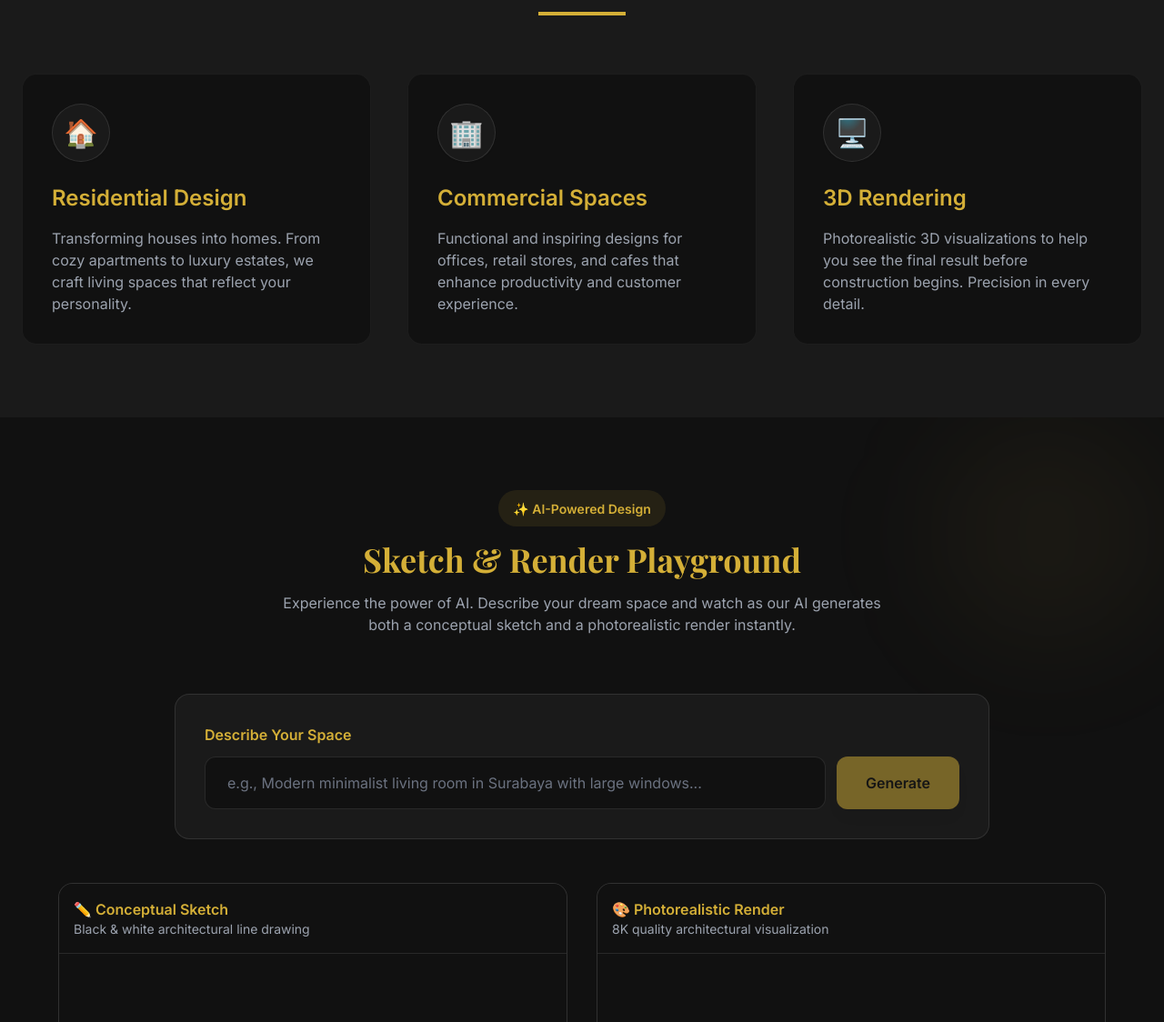
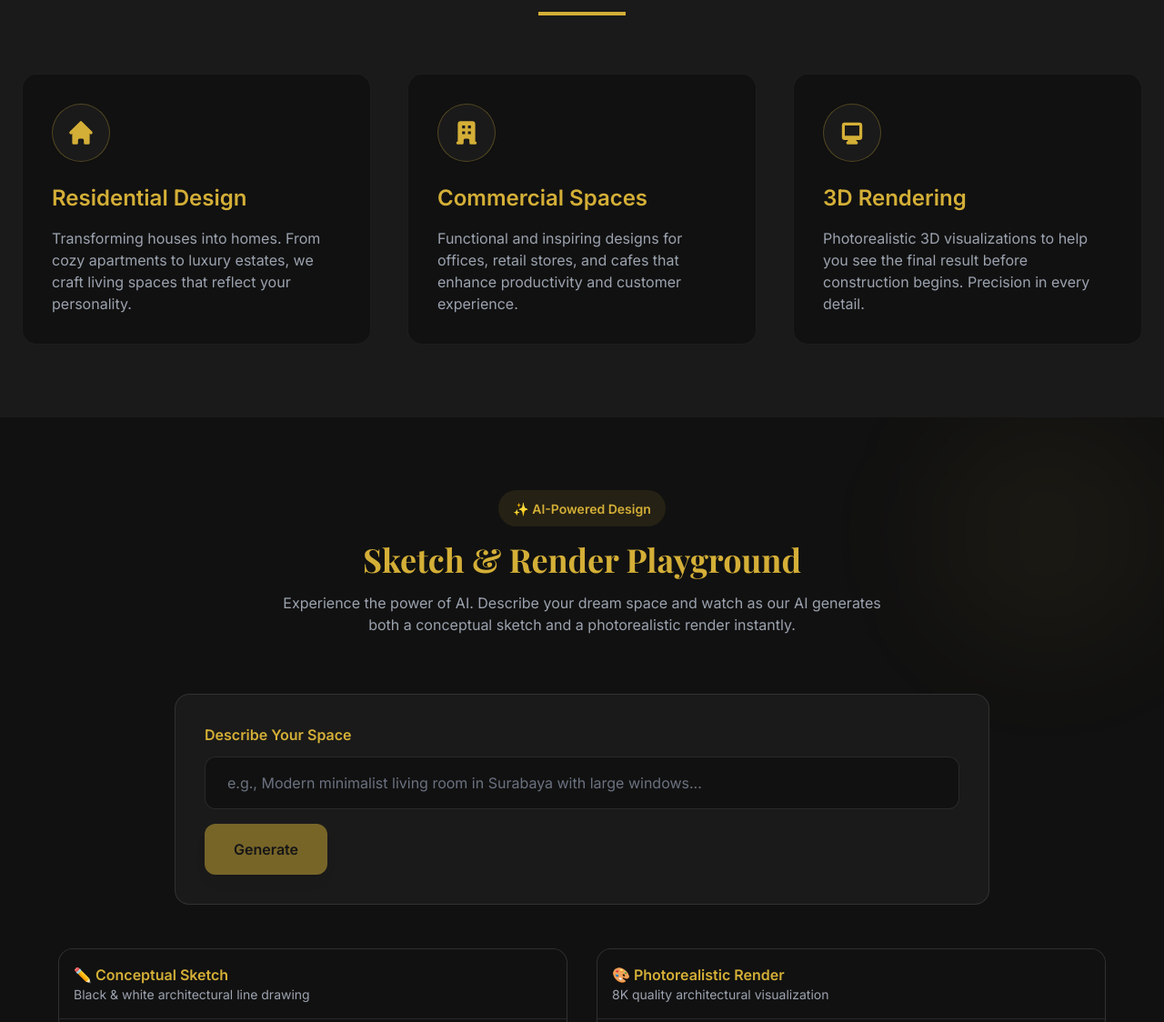
Before and after one commit to adityonugrohoid/maven-prime-solution, a plain HTML site: page index.html in a window 1280 px wide. Shown: the part 923-2047 px from the top of the page at 91% size. Drawn offline with nearby package versions, Linux system fonts and the light colour scheme.

Commit message:
feat: adjust AI Playground button position for mobile mode

```diff
--- a/index.html
+++ b/index.html
@@ -121,6 +121,7 @@
             <!-- Desktop Menu -->
             <div class="hidden md:flex space-x-8">
                 <a href="#services" class="text-light hover:text-primary transition">Services</a>
+                <a href="#ai-playground" class="text-light hover:text-primary transition">AI Playground</a>
                 <a href="#portfolio" class="text-light hover:text-primary transition">Portfolio</a>
                 <a href="#about" class="text-light hover:text-primary transition">About</a>
                 <a href="#contact"
@@ -143,6 +144,8 @@
             <div class="flex flex-col p-6 space-y-4">
                 <a href="#services" @click="mobileMenuOpen = false"
                     class="text-lg text-light hover:text-primary">Services</a>
+                <a href="#ai-playground" @click="mobileMenuOpen = false"
+                    class="text-lg text-light hover:text-primary">AI Playground</a>
                 <a href="#portfolio" @click="mobileMenuOpen = false"
                     class="text-lg text-light hover:text-primary">Portfolio</a>
                 <a href="#about" @click="mobileMenuOpen = false" class="text-lg text-light hover:text-primary">About</a>
@@ -195,8 +198,13 @@
                 <div
                     class="p-8 bg-secondary rounded-2xl hover:shadow-xl transition duration-300 group border border-white/5">
                     <div
-                        class="w-16 h-16 bg-neutral rounded-full flex items-center justify-center mb-6 text-3xl shadow-sm group-hover:scale-110 transition border border-white/10">
-                        🏠</div>
+                        class="w-16 h-16 bg-neutral rounded-full flex items-center justify-center mb-6 shadow-sm group-hover:scale-110 transition border border-primary/30">
+                        <svg class="w-8 h-8 text-primary" fill="currentColor" viewBox="0 0 20 20">
+                            <path
+                                d="M10.707 2.293a1 1 0 00-1.414 0l-7 7a1 1 0 001.414 1.414L4 10.414V17a1 1 0 001 1h2a1 1 0 001-1v-2a1 1 0 011-1h2a1 1 0 011 1v2a1 1 0 001 1h2a1 1 0 001-1v-6.586l.293.293a1 1 0 001.414-1.414l-7-7z">
+                            </path>
+                        </svg>
+                    </div>
                     <h3 class="text-2xl font-bold text-primary mb-4">Residential Design</h3>
                     <p class="text-gray-400">Transforming houses into homes. From cozy apartments to luxury estates, we
                         craft living spaces that reflect your personality.</p>
@@ -206,8 +214,13 @@
                 <div
                     class="p-8 bg-secondary rounded-2xl hover:shadow-xl transition duration-300 group border border-white/5">
                     <div
-                        class="w-16 h-16 bg-neutral rounded-full flex items-center justify-center mb-6 text-3xl shadow-sm group-hover:scale-110 transition border border-white/10">
-                        🏢</div>
+                        class="w-16 h-16 bg-neutral rounded-full flex items-center justify-center mb-6 shadow-sm group-hover:scale-110 transition border border-primary/30">
+                        <svg class="w-8 h-8 text-primary" fill="currentColor" viewBox="0 0 20 20">
+                            <path fill-rule="evenodd"
+                                d="M4 4a2 2 0 012-2h8a2 2 0 012 2v12a1 1 0 110 2h-3a1 1 0 01-1-1v-2a1 1 0 00-1-1H9a1 1 0 00-1 1v2a1 1 0 01-1 1H4a1 1 0 110-2V4zm3 1h2v2H7V5zm2 4H7v2h2V9zm2-4h2v2h-2V5zm2 4h-2v2h2V9z"
+                                clip-rule="evenodd"></path>
+                        </svg>
+                    </div>
                     <h3 class="text-2xl font-bold text-primary mb-4">Commercial Spaces</h3>
                     <p class="text-gray-400">Functional and inspiring designs for offices, retail stores, and cafes that
                         enhance productivity and customer experience.</p>
@@ -217,8 +230,13 @@
                 <div
                     class="p-8 bg-secondary rounded-2xl hover:shadow-xl transition duration-300 group border border-white/5">
                     <div
-                        class="w-16 h-16 bg-neutral rounded-full flex items-center justify-center mb-6 text-3xl shadow-sm group-hover:scale-110 transition border border-white/10">
-                        🖥️</div>
+                        class="w-16 h-16 bg-neutral rounded-full flex items-center justify-center mb-6 shadow-sm group-hover:scale-110 transition border border-primary/30">
+                        <svg class="w-8 h-8 text-primary" fill="currentColor" viewBox="0 0 20 20">
+                            <path fill-rule="evenodd"
+                                d="M3 5a2 2 0 012-2h10a2 2 0 012 2v8a2 2 0 01-2 2h-2.22l.123.489.804.804A1 1 0 0113 18H7a1 1 0 01-.707-1.707l.804-.804L7.22 15H5a2 2 0 01-2-2V5zm5.771 7H5V5h10v7H8.771z"
+                                clip-rule="evenodd"></path>
+                        </svg>
+                    </div>
                     <h3 class="text-2xl font-bold text-primary mb-4">3D Rendering</h3>
                     <p class="text-gray-400">Photorealistic 3D visualizations to help you see the final result before
                         construction begins. Precision in every detail.</p>
@@ -250,17 +268,14 @@
             <div class="max-w-4xl mx-auto mb-12">
                 <div class="bg-neutral rounded-2xl p-8 border border-white/10">
                     <label class="block text-primary font-bold mb-3">Describe Your Space</label>
-                    <div class="flex gap-3">
-                        <input type="text" x-model="playgroundInput"
-                            placeholder="e.g., Modern minimalist living room in Surabaya with large windows..."
-                            class="flex-1 px-6 py-4 bg-secondary rounded-xl text-white focus:outline-none focus:ring-2 focus:ring-primary/50 placeholder-gray-500 border border-white/10">
-                        <button @click="generatePlaygroundDesign"
-                            :disabled="playgroundLoading || !playgroundInput.trim()"
-                            class="px-8 py-4 bg-primary text-secondary font-bold rounded-xl hover:bg-accent disabled:opacity-50 disabled:cursor-not-allowed transition shadow-lg">
-                            <span x-show="!playgroundLoading">Generate</span>
-                            <span x-show="playgroundLoading">Generating...</span>
-                        </button>
-                    </div>
+                    <input type="text" x-model="playgroundInput"
+                        placeholder="e.g., Modern minimalist living room in Surabaya with large windows..."
+                        class="w-full px-6 py-4 bg-secondary rounded-xl text-white focus:outline-none focus:ring-2 focus:ring-primary/50 placeholder-gray-500 border border-white/10 mb-4">
+                    <button @click="generatePlaygroundDesign" :disabled="playgroundLoading || !playgroundInput.trim()"
+                        class="w-full md:w-auto px-8 py-4 bg-primary text-secondary font-bold rounded-xl hover:bg-accent disabled:opacity-50 disabled:cursor-not-allowed transition shadow-lg">
+                        <span x-show="!playgroundLoading">Generate</span>
+                        <span x-show="playgroundLoading">Generating...</span>
+                    </button>
                 </div>
             </div>
 
```
